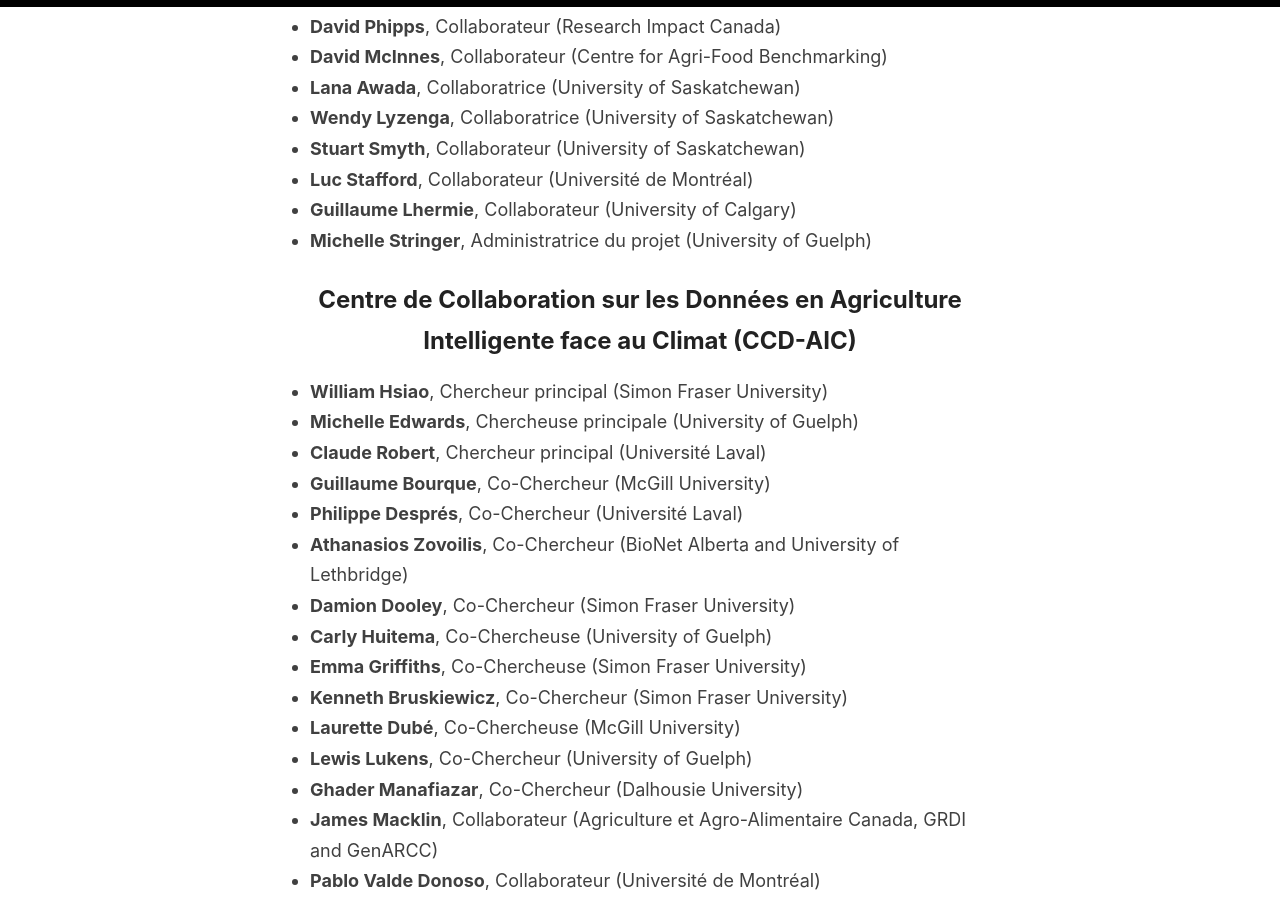
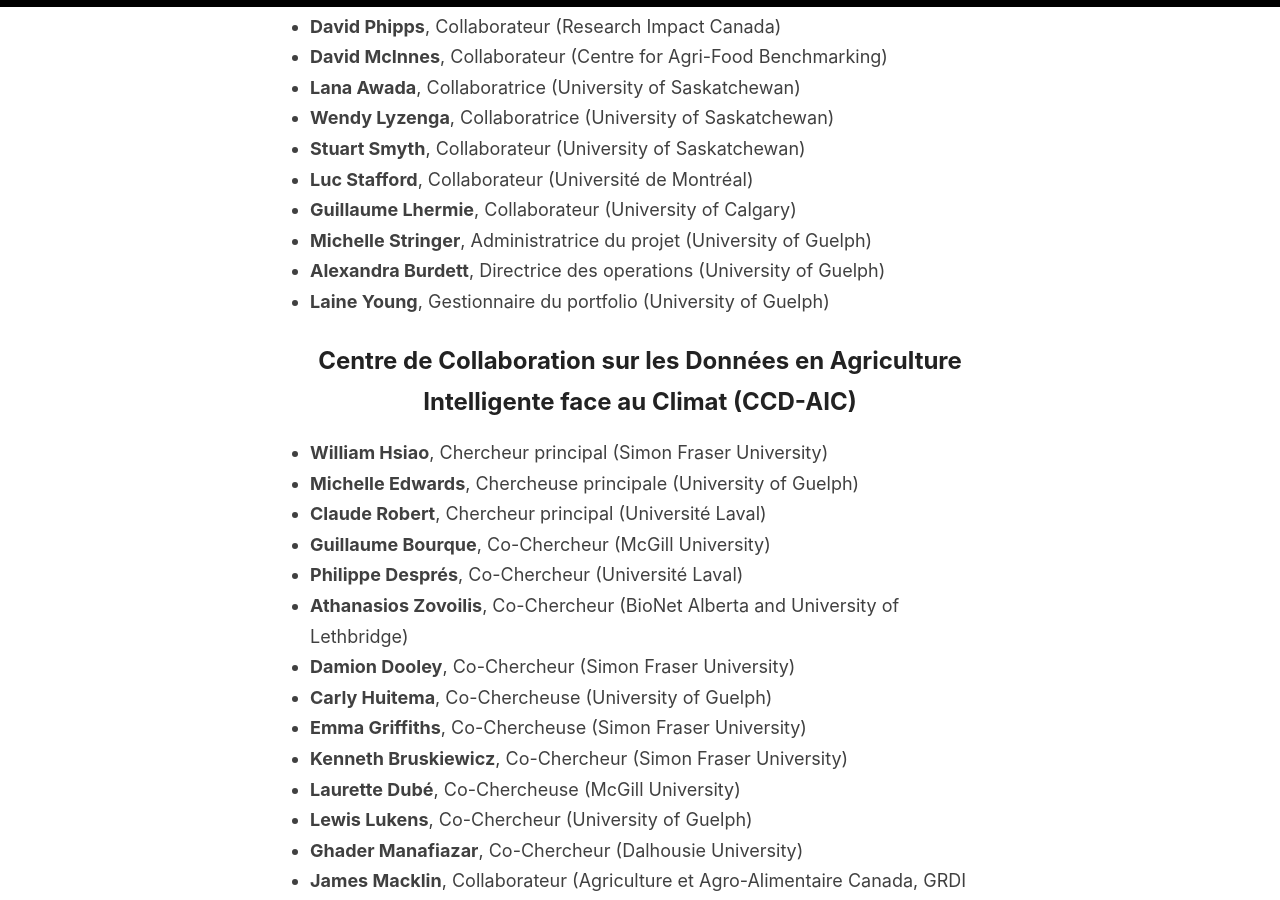
Before and after one commit to ClimateSmartAg/ClimateSmartAg-website-fr, a Jekyll site: the page built from _pages/team.md, in a window 1280 px wide and 900 px high, scrolled down 421 px. Built offline with Jekyll 4.4.1, drawn with Linux system fonts in a browser that asks for light colours.

Commit message:
Update team.md

```diff
--- a/_pages/team.md
+++ b/_pages/team.md
@@ -19,6 +19,8 @@
 - **Luc Stafford**, Collaborateur (Université de Montréal)
 - **Guillaume Lhermie**, Collaborateur (University of Calgary)
 - **Michelle Stringer**, Administratrice du projet (University of Guelph)
+- **Alexandra Burdett**, Directrice des operations (University of Guelph)
+- **Laine Young**, Gestionnaire du portfolio (University of Guelph)
 
 ## Centre de Collaboration sur les Données en Agriculture Intelligente face au Climat (CCD-AIC)
 
```
